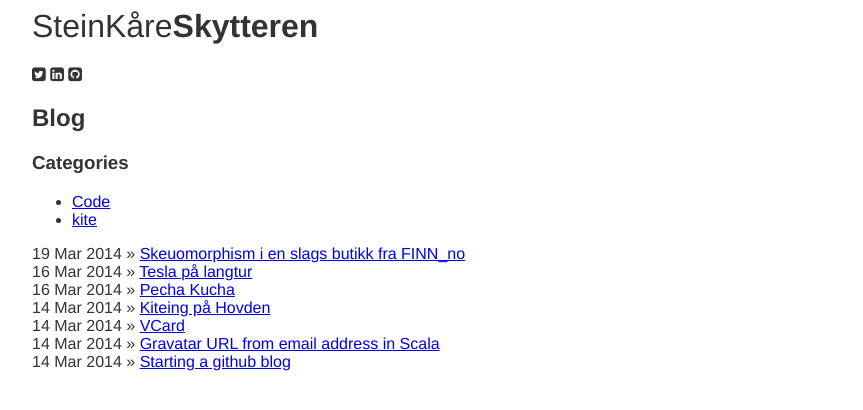
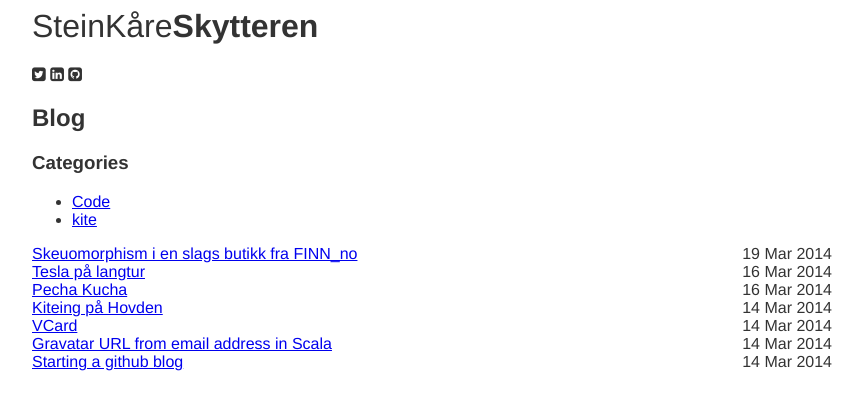
Before and after one commit to skytteren/skytteren.github.io, a Jekyll site: the page built from index.html, in a window 1280 px wide. Shown: the top 410 px of the page, without its empty margins (208-1071 px from the left). Built offline with Jekyll 4.4.1, drawn with Linux system fonts in a browser that asks for light colours; nearby versions of some CDN libraries; Markdown is read by kramdown in place of the engine named in the settings.

Commit message:
Update index.html

```diff
--- a/index.html
+++ b/index.html
@@ -22,7 +22,7 @@
 <section>
   <ul class="posts">
     {% for post in site.posts %}
-      <li><span>{{ post.date | date_to_string }}</span> &raquo; <a href="{{ post.url }}">{{ post.title }}</a></li>
+      <li><span class="date">{{ post.date | date_to_string }}</span> <a href="{{ post.url }}">{{ post.title }}</a></li>
     {% endfor %}
   </ul>
 </section>
```
